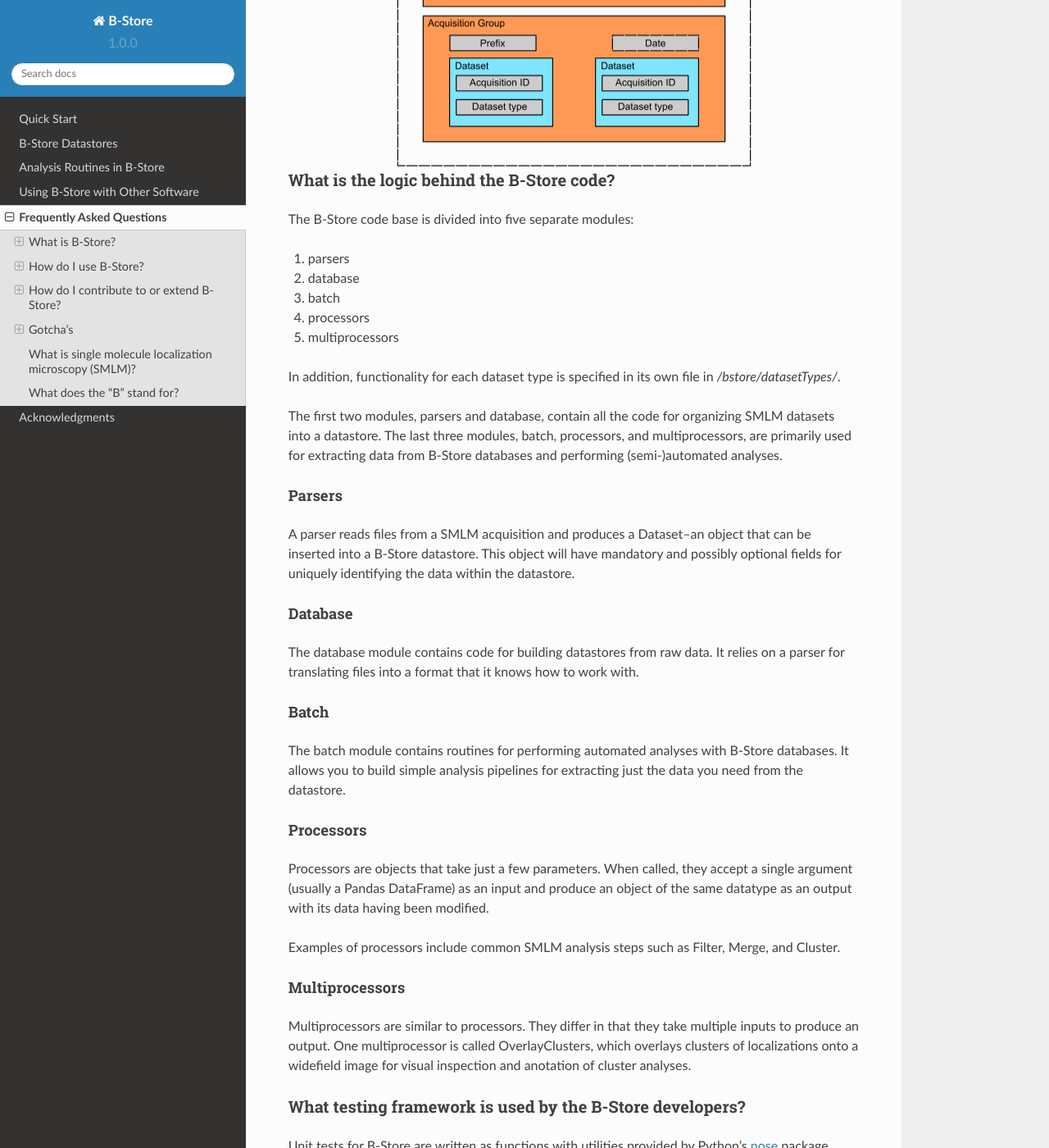
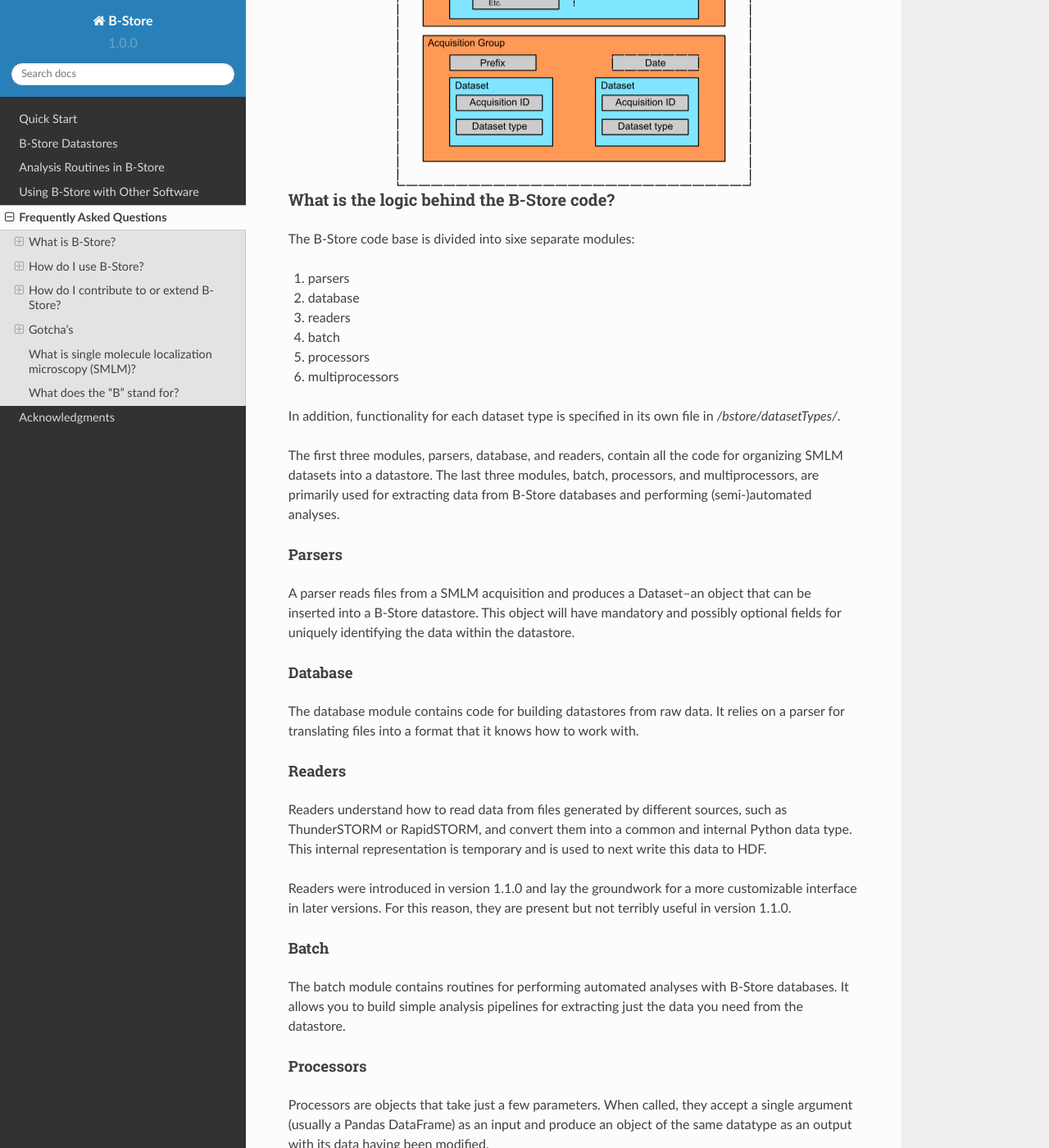
Before and after one commit to kmdouglass/bstore, a Sphinx documentation site: the page built from docs/faq.rst, in a window 1280 px wide and 1400 px high, scrolled down 6452 px. Shown: the whole window at 82% size. Built offline with Sphinx 7.4.7 and the Read the Docs theme 2.0.0, drawn with Linux system fonts in a browser that asks for light colours; some of the changed text lies outside the part shown.

Commit message:
Added documentation for Readers.

```diff
--- a/docs/faq.rst
+++ b/docs/faq.rst
@@ -197,7 +197,7 @@ comments to the `B-Store mailing list`_.
 .. _B-Store mailing list: https://groups.google.com/forum/#!forum/b-store
 
 Common extensions you would want to do are to write plugins that
-extend the Parser and Processor classes, or write your own
+extend the Parser, Processor, or Reader classes, or write your own
 DatasetTypes. If you add your custom Python files to the
 `~/.bstore/bsplugins` directory (`%USERPROFILE%\\.bstore\\bsplugins`
 on Windows), B-Store will know to search this directory for imports.
@@ -315,22 +315,23 @@ the acquisition.
 What is the logic behind the B-Store code?
 ------------------------------------------
 
-The B-Store code base is divided into five separate modules:
+The B-Store code base is divided into sixe separate modules:
 
 1. parsers
 2. database
-3. batch
-4. processors
-5. multiprocessors
+3. readers
+4. batch
+5. processors
+6. multiprocessors
 
 In addition, functionality for each dataset type is specified in its
 own file in */bstore/datasetTypes/*.
 
-The first two modules, parsers and database, contain all the code for
-organizing SMLM datasets into a datastore. The last three modules,
-batch, processors, and multiprocessors, are primarily used for
-extracting data from B-Store databases and performing (semi-)automated
-analyses.
+The first three modules, parsers, database, and readers, contain all
+the code for organizing SMLM datasets into a datastore. The last three
+modules, batch, processors, and multiprocessors, are primarily used
+for extracting data from B-Store databases and performing
+(semi-)automated analyses.
 
 Parsers
 +++++++
@@ -346,6 +347,18 @@ Database
 The database module contains code for building datastores from raw
 data. It relies on a parser for translating files into a format that
 it knows how to work with.
+
+Readers
++++++++
+
+Readers understand how to read data from files generated by different
+sources, such as ThunderSTORM or RapidSTORM, and convert them into a
+common and internal Python data type. This internal representation is
+temporary and is used to next write this data to HDF.
+
+Readers were introduced in version 1.1.0 and lay the groundwork for a
+more customizable interface in later versions. For this reason, they
+are present but not terribly useful in version 1.1.0.
 
 Batch
 +++++
```
Also changed, not shown: other parts of docs/faq.rst (+2 -2 lines), 3 other files.
